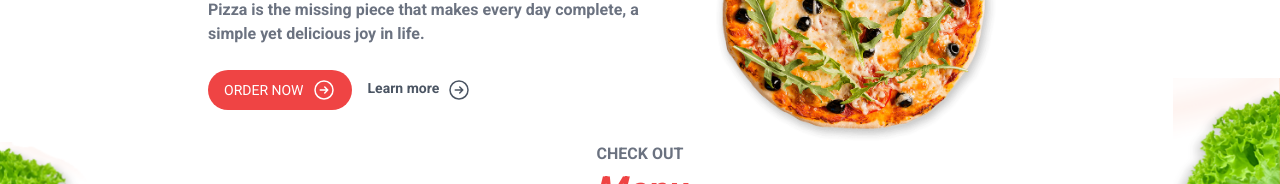
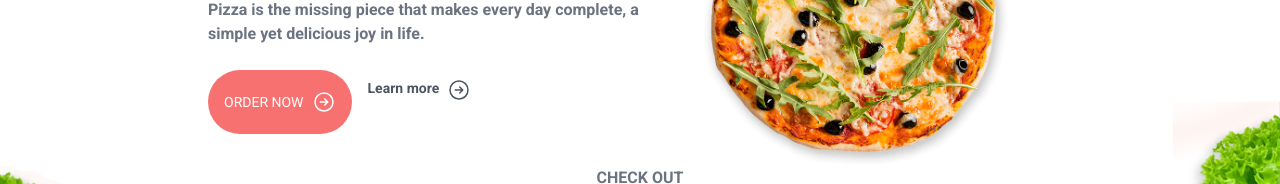
Before and after one commit to SanudaKJ/food-ordering-app, a Next.js app: page / in a window 1280 px wide. Shown: the part 194-378 px from the top of the page. Built offline with nearby package versions, Linux system fonts and the light colour scheme.

Commit message:
Update Hero.js

```diff
--- a/src/components/layout/Hero.js
+++ b/src/components/layout/Hero.js
@@ -13,7 +13,7 @@ export default function Hero() {
           delicious joy in life.
         </p>
         <div className="flex gap-4 text-sm ">
-          <button className="bg-red-500 items-center text-white px-4 py-2 rounded-full flex gap-2 uppercase">
+          <button className="bg-red-400 items-center text-white px-4 py-5 rounded-full flex gap-2 uppercase">
             Order now
             <Right/>
           </button>
```
